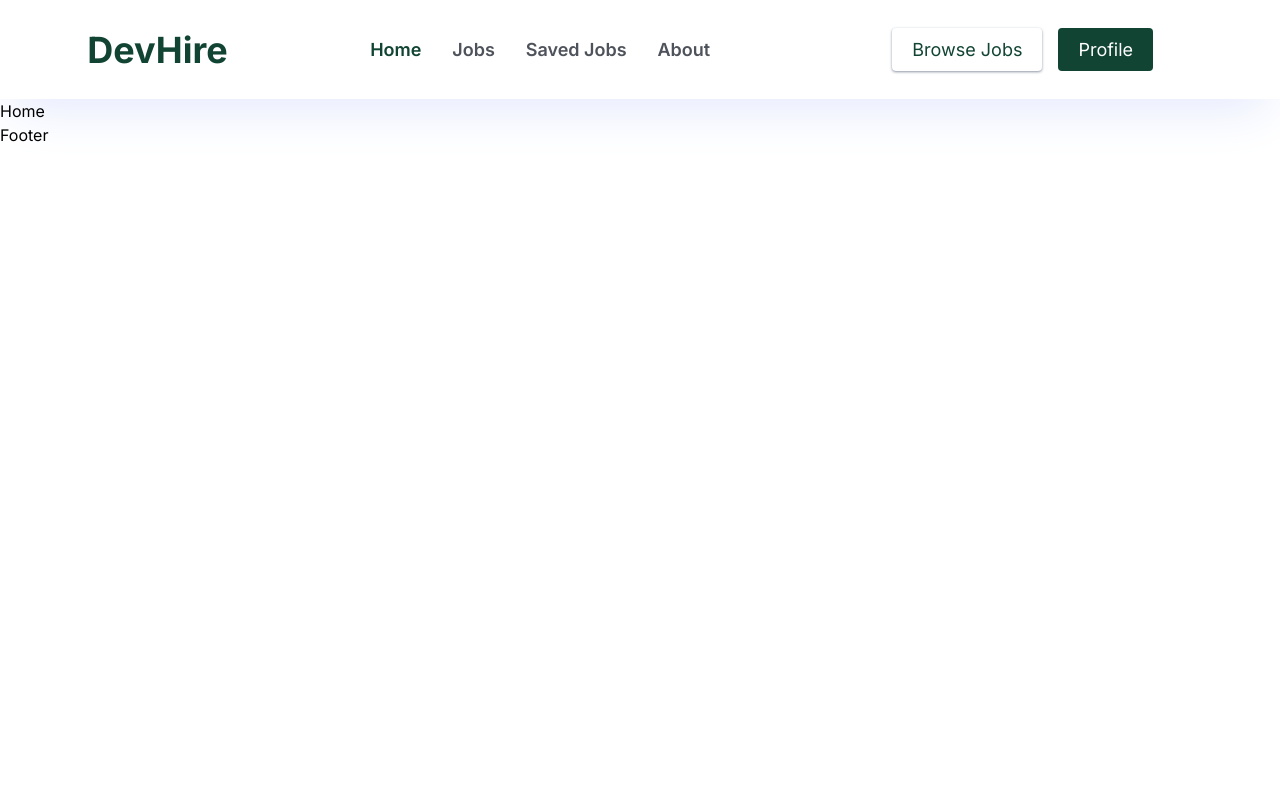
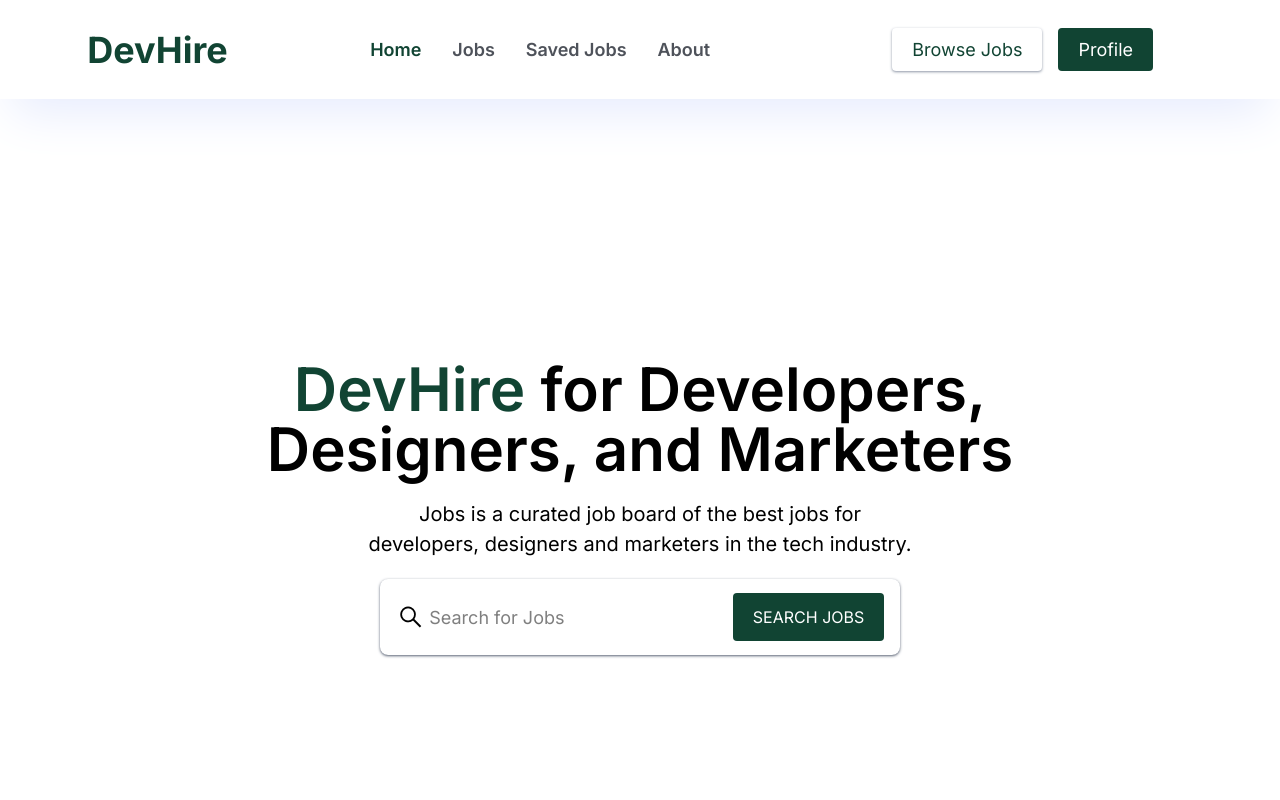
Before and after one commit to ataullaharabzai/DevHire-jobs-board, a React (Vite) app: page / in a window 1280 px wide. Shown: the top 800 px of the page. Built offline with nearby package versions, Linux system fonts and the light colour scheme.

Commit message:
hero section added

```diff
--- a/package.json
+++ b/package.json
@@ -13,6 +13,7 @@
     "@fontsource/inter": "^5.2.8",
     "@fortawesome/fontawesome-free": "^7.2.0",
     "@tailwindcss/vite": "^4.3.1",
+    "aos": "^2.3.4",
     "react": "^19.2.6",
     "react-dom": "^19.2.6",
     "react-router-dom": "^7.18.0",
@@ -20,6 +21,7 @@
   },
   "devDependencies": {
     "@eslint/js": "^10.0.1",
+    "@types/aos": "^3.0.8",
     "@types/node": "^24.12.3",
     "@types/react": "^19.2.14",
     "@types/react-dom": "^19.2.3",
--- a/src/App.tsx
+++ b/src/App.tsx
@@ -1,10 +1,18 @@
-import { Outlet } from 'react-router-dom'
-import './App.css'
-import Navbar from './Header/Navbar'
-import Footer from './Footer/Footer'
-
+import { Outlet } from "react-router-dom";
+import "./App.css";
+import Navbar from "./Header/Navbar";
+import Footer from "./Footer/Footer";
+import AOS from "aos";
+import "aos/dist/aos.css";
+import { useEffect } from "react";
 
 function App() {
+  useEffect(() => {
+    AOS.init({
+      duration: 800,
+      once: true,
+    });
+  }, []);
 
   return (
     <>
@@ -12,7 +20,7 @@ function App() {
       <Outlet />
       <Footer />
     </>
-  )
+  );
 }
 
-export default App
+export default App;
--- a/src/Header/Navbar.tsx
+++ b/src/Header/Navbar.tsx
@@ -4,8 +4,8 @@ import Button from "../components/Button";
 function Navbar() {
   return (
     <header className="text-[14px] md:text-[18px] w-full p-4 text-[#4e525a] flex justify-around items-center shadow-2xl shadow-[#e6ebfd]">
-      <h1 className="md:text-4xl font-bold text-[#143]">DevHire</h1>
-      <nav className="w-85">
+      <h1 className="md:text-4xl text-2xl font-bold text-[#143]">DevHire</h1>
+      <nav className="w-85 hidden md:block">
         <ul className="flex justify-between items-center">
           <NavLink
             to="/"
@@ -41,7 +41,7 @@ function Navbar() {
           </NavLink>
         </ul>
       </nav>
-      <div className="w-85 flex justify-center items-center gap-4 p-3">
+      <div className="md:w-85 w-96 flex justify-center items-center gap-4 p-3">
         <Button
           text="Browse Jobs"
           visit="/jobs"
--- a/src/components/JobCard.tsx
+++ b/src/components/JobCard.tsx
@@ -1,8 +1,34 @@
-
-function JobCard() {
-  return (
-    <div>JobCard</div>
-  )
+interface CardType {
+  title: string;
+  company: string;
+  location: string;
+  src: string;
+  type: string;
 }
 
-export default JobCard
+function JobCard({ title, company, location, type, src }: CardType) {
+  return (
+    <div className="w-full rounded-xl px-10 py-6 bg-white shadow shadow-gray-400">
+      <div className="w-25 h-25 flex justify-between items-center gap-5">
+        <img
+          src={src}
+          alt="company Image"
+          className="w-full h-full object-cover rounded-lg"
+        />
+        <div className="flex justify-center items-start flex-col min-w-100 leading-10">
+          <p className="text-[#143] font-semibold md:text-[20px]">{company}</p>
+          <p className="md:text-[26px] font-bold">{title}</p>
+          <div className="flex text-[#4e524a]">
+            <div className="flex justify-center items-center gap-2 mr-10">
+              <i className="fa-regular fa-clock"></i>
+              <p>{type}</p>
+            </div>
+            <p>{location}</p>
+          </div>
+        </div>
+      </div>
+    </div>
+  );
+}
+
+export default JobCard;
--- a/src/components/Searchbar.tsx
+++ b/src/components/Searchbar.tsx
@@ -6,10 +6,18 @@ interface Search {
 
 function Searchbar({ placeholder }: Search) {
   return (
-    <div>
-      <i className="fa-brands fa-sistrix"></i>
-      <input type="text" placeholder={placeholder} />
-      <Button text="SEARCH JOBS" visit="/" />
+    <div className="w-full max-w-130 rounded-lg shadow shadow-gray-500 p-3 relative flex justify-around items-center border-2 border-transparent hover:border-2 hover:border-[#143] transition-all">
+      <i className="fa-brands fa-sistrix text-2xl"></i>
+      <input
+        type="text"
+        placeholder={placeholder}
+        className="w-full max-w-75 h-10 focus:outline-0 text-[18px]"
+      />
+      <Button
+        text="SEARCH JOBS"
+        visit="/jobs"
+        className="bg-[#143] text-white py-3"
+      />
     </div>
   );
 }
--- a/src/data/Job.ts
+++ b/src/data/Job.ts
@@ -6,12 +6,13 @@ export const jobs: Job[] = [
     id: 1,
     title: "Frontend Developer",
     company: "TechNova",
-    location: "Remote",
+    location: 'Tehran',
     salary: "$3,000/month",
     type: "Full Time",
     experience: "Junior",
     description:
       "Build responsive web applications using React and TypeScript.",
+
   },
   {
     id: 2,
--- a/src/pages/Home.tsx
+++ b/src/pages/Home.tsx
@@ -1,8 +1,51 @@
+import JobCard from "../components/JobCard";
+import Searchbar from "../components/Searchbar";
+import { jobs } from "../data/Job";
+import logo from "../images/logo.png";
+import { NavLink } from "react-router-dom";
 
 function Home() {
   return (
-    <div>Home</div>
-  )
+    <main className="w-full p-2">
+      <section className="hero h-screen flex justify-center items-center">
+        <div className="flex justify-center items-center flex-col gap-5 w-full">
+          <div className="text-center md:text-6xl font-semibold">
+            <h1>
+              <span className="text-[#143]">DevHire</span> for Developers,
+            </h1>
+            <h1>Designers, and Marketers</h1>
+          </div>
+          <div className="text-center md:text-[20px]">
+            <p>Jobs is a curated job board of the best jobs for</p>
+            <p>developers, designers and marketers in the tech industry.</p>
+          </div>
+          <Searchbar placeholder="Search for Jobs" />
+        </div>
+      </section>
+
+      <section className="jobCard w-full bg-[#f7f6fb] md:p-6 p-5 mt-20">
+        <h1 className="text-3xl p-3 mb-10 font-bold">
+          Latest <span className="text-[#143]">tech jobs</span>
+        </h1>
+        <NavLink
+          to="/jobdetails"
+          className="w-full max-w-160 flex justify-center items-stretch flex-col gap-5"
+        >
+          {jobs.map((job) => (
+            <div key={job.id}>
+              <JobCard
+                title={job.title}
+                company={job.company}
+                type={job.type}
+                src={logo}
+                location={job.location}
+              />
+            </div>
+          ))}
+        </NavLink>
+      </section>
+    </main>
+  );
 }
 
-export default Home
+export default Home;
```
Also changed, not shown: src/images/logo.png (added), 1 other file (tests, documents, lock files or other folders).
